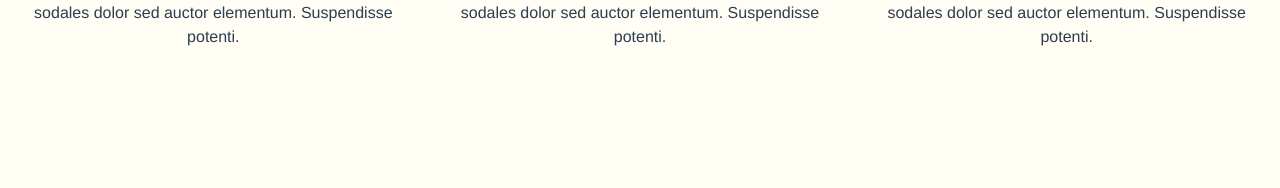
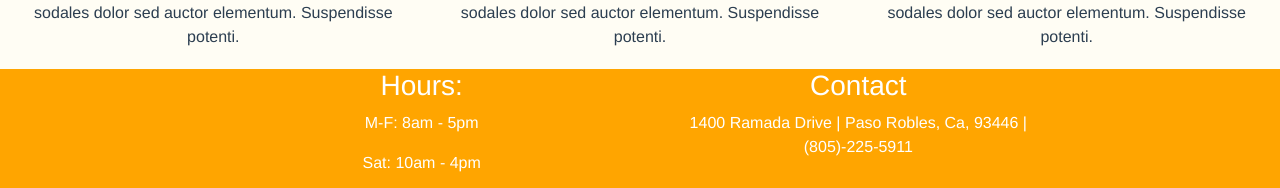
Before and after one commit to andrewpuleo/TeemSicks, a Vue app in the folder app/: page / in a window 1280 px wide. Shown: the part 1049-1237 px from the top of the page. Before the commit the page ends 1098 px from the top, so only its background shows below. Built offline with nearby package versions, Linux system fonts and the light colour scheme.

Commit message:
Added a basiccc footer

```diff
--- a/app/src/App.vue
+++ b/app/src/App.vue
@@ -58,6 +58,26 @@
    </nav>
     <router-view/>
 
+  <div class="footer">
+    <div class="row">
+      <div class="col-sm-2">
+      </div>
+      <div class="col-sm-4">
+        <h3>Hours:</h3>
+          <p>M-F: 8am - 5pm</p>
+          <p>Sat: 10am - 4pm</p>
+      </div>
+      <div class="col-sm-4">
+        <h3>Contact</h3>
+          <p>1400 Ramada Drive | Paso Robles, Ca, 93446 | (805)-225-5911</p>
+      </div>
+      <div class="col-sm-2">
+      </div>
+
+    </div>
+
+  </div>
+
 </div>
 
 </template>
@@ -77,9 +97,21 @@ export default class Home extends Vue {}
 </script>
 
 <style scoped lang="scss">
+.footer {
+    left: 0;
+    bottom: 0;
+    width: 100%;
+    background-color: orange;
+    color: white;
+    text-align: center;
+    z-index: 500;
+    height:100%;
+    margin-top: 20px;
+}
 
 body{
    background-color: #FFFDF4 !important;
+   padding-bottom: 100px;
 }
 
 #app {
--- a/app/src/components/homeSlider.vue
+++ b/app/src/components/homeSlider.vue
@@ -70,4 +70,8 @@ export default class HomeSlider extends Vue {
     onSlideEnd () {
       this.sliding = false;
     }}
+
+
+
+
 </script>
```
Also changed, not shown: app/src/views/Store.vue (+6 -18 lines), 1 other file (tests, documents, lock files or other folders).
